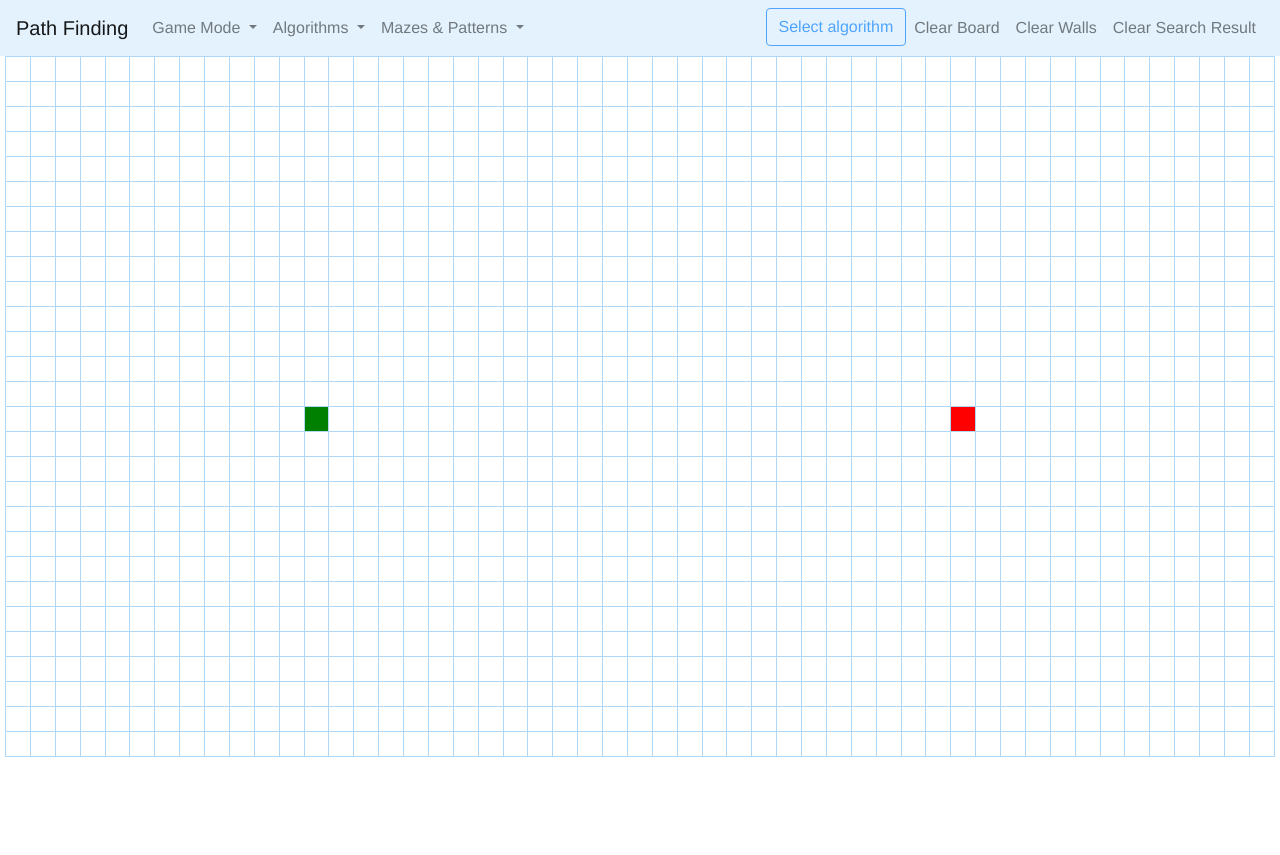
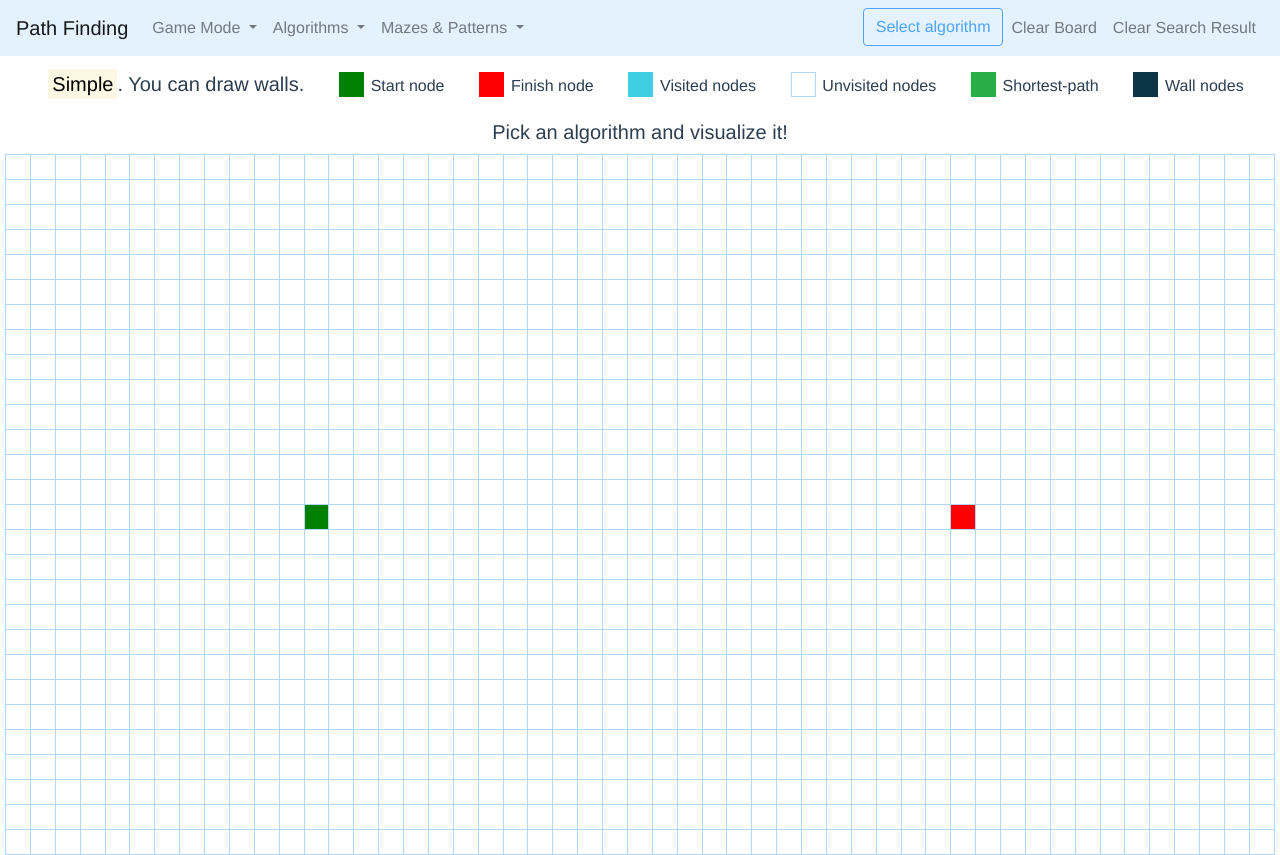
Before and after one commit to Metloff/path_finding, a Vue app: page / in a window 1280 px wide. Before the commit the page ends 800 px from the top, so only its background shows below. Built offline with nearby package versions, Linux system fonts and the light colour scheme.

Commit message:
Add descriptions

```diff
--- a/src/components/Header.vue
+++ b/src/components/Header.vue
@@ -18,7 +18,7 @@
                <a class="dropdown-item" href="#"
                   v-for="m in modes"
                   :key="m.key"
-                  @click="selectMode(m.key)">
+                  @click="selectMode(m)">
                   {{ m.title }}
                 </a>
             </div>
@@ -62,11 +62,31 @@
             <button class="btn btn-outline-primary" type="button" v-else disabled="true">Select algorithm</button>
           </li>
           <li class="nav-item" ><a class="nav-link" href="#" @click="clearBoard">Clear Board</a></li>
-          <li class="nav-item"><a class="nav-link"  href="#" @click="clearWalls">Clear Walls</a></li>
+          <!-- <li class="nav-item"><a class="nav-link"  href="#" @click="clearWalls">Clear Walls</a></li> -->
           <li class="nav-item"><a class="nav-link"  href="#" @click="clearSearchResult">Clear Search Result</a></li>
         </ul>
       </div>
     </nav>
+    <div>
+      <div class="gameModeDescription">
+        <ul style="display: block;">
+          <li><h5><mark>{{ currentGameMode.title }}</mark>. {{ currentGameMode.description }}.</h5></li>
+          <li><div class="cell start"></div>Start node</li>
+          <li><div class="cell finish"></div>Finish node</li>
+          <li><div class="cell visited"></div>Visited nodes</li>
+          <li><div class="cell unvisited"></div>Unvisited nodes</li>
+          <li><div class="cell shortest-path"></div>Shortest-path</li>
+          <li v-if="currentGameMode.key == 'simple'"><div class="cell wall"></div>Wall nodes</li>
+          <li v-if="currentGameMode.key == 'weight'"><div class="cell mountain"></div><div class="cell hill"></div>Mountain and Hills nodes</li>
+        </ul>
+      </div>
+      <div class="algDescription">
+        <h5 v-if="selectedAlgorithm.title != undefined" >
+          {{ selectedAlgorithm.description }}
+        </h5>
+        <h5 v-else> Pick an algorithm and visualize it! </h5>
+      </div>
+    </div>
   </header>
 </template>
 
@@ -75,14 +95,19 @@ export default {
   data() {
     return {
       selectedAlgorithm: {},
+
+      selectedGameMode: {},
+
       algorithms: [
         {
           title: "Dijkstra's Algorithm",
-          key: "dijkstra"
+          key: "dijkstra",
+          description: "Dijkstra's Algorithm is weighted and guarantees the shortest path!",
         },
         {
           title: "A* Algorithm",
-          key: "astar"
+          key: "astar",
+          description: "A* Search is weighted and guarantees the shortest path!",
         },
       ],
 
@@ -100,12 +125,14 @@ export default {
       modes: [
         {
           title: "Simple",
-          key: "simple"
+          key: "simple",
+          description: "You can draw walls",
         },
 
         {
           title: "With weight",
-          key: "weight"
+          key: "weight",
+          description: "You can draw mountains and hills (weighted cells)",
         }
       ],
     }
@@ -120,8 +147,9 @@ export default {
       this.$emit('create-pattern', key);
     },
 
-    selectMode(key) {
-      this.$emit('change-mode', key);
+    selectMode(m) {
+      this.selectedGameMode = m;
+      this.$emit('change-mode', m.key);
     },
 
     runAlgorithm(key) {
@@ -140,8 +168,76 @@ export default {
       this.$emit('clear-search-result');
     },
   },
+
+  computed: {
+    currentGameMode() {
+      if (this.selectedGameMode.title == undefined) {
+        return this.modes[0];
+      } else {
+        return this.selectedGameMode;
+      }
+    }
+  }
 }
 </script>
 
 <style scoped>
+  .algDescription {
+    margin-bottom: 10px;
+  }
+
+  .gameModeDescription {
+    margin-top: 10px;
+  }
+
+  .gameModeDescription > ul li {
+    display: inline-block;
+    list-style: none;
+    padding: 0px 28px 0px 0px;
+  }
+
+  .cell {
+    width: 25px;
+    height: 25px;
+    display: inline-block;
+    position: relative;
+    top: 0.35em;
+    margin: 0px 0.42em;
+  }
+
+  .visited {
+    background-color:rgba(0, 190, 218, 0.75);
+  }
+
+  .unvisited{
+    background-color:white;
+    border-width: 1px;
+    border-style: solid;
+    border-color: rgb(175, 216, 248);
+    border-image: initial;
+  }
+
+  .finish {
+    background-color: red;
+  }
+
+  .start {
+    background-color: green;
+  }
+
+  .shortest-path{
+    background-color: rgb(41, 173, 71);
+  }
+
+  .wall {
+    background-color: rgb(12, 53, 71);
+  }
+
+  .mountain {
+    background-color: rgb(107, 0, 0);
+  }
+
+  .hill {
+    background-color: rgb(242, 243, 155);
+  }
 </style>
```
